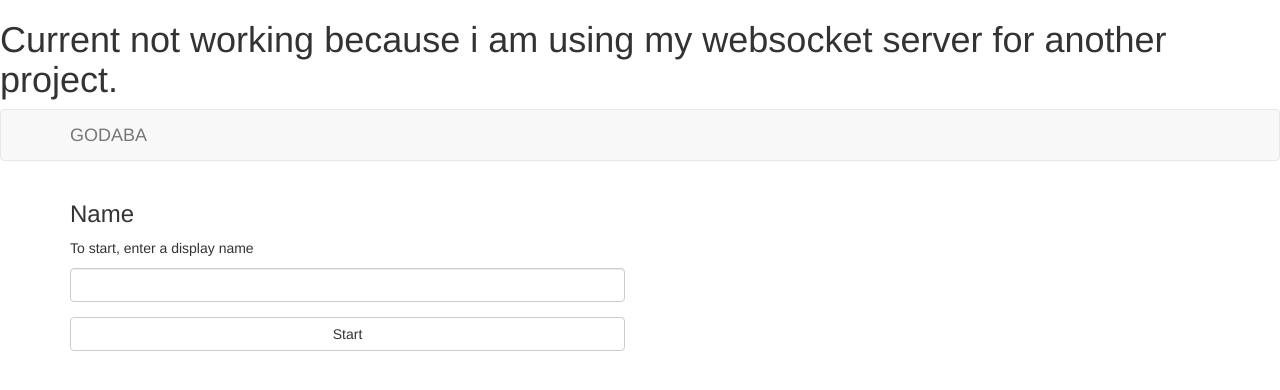
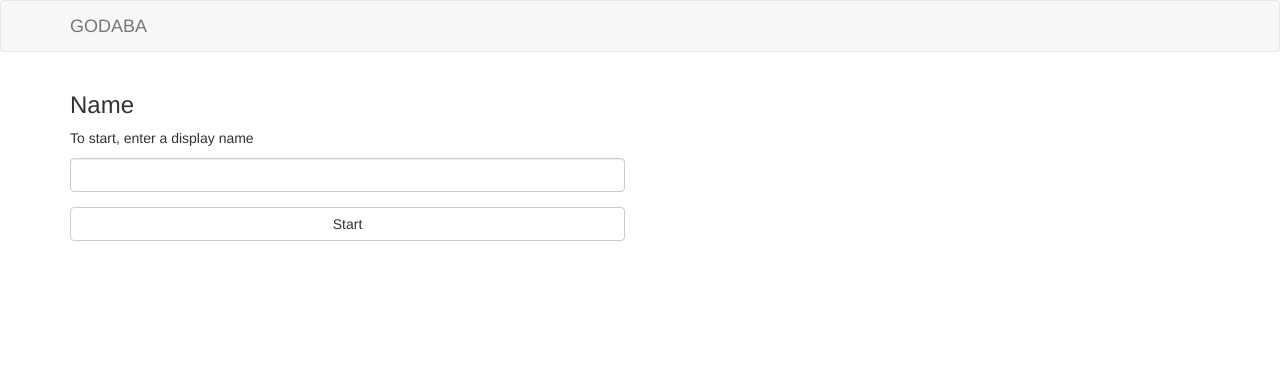
Before and after one commit to bottlezz/hanabi, a plain HTML site: page index.html in a window 1280 px wide. Drawn offline with Linux system fonts and the light colour scheme; no server answers.

Commit message:
Create index.html

```diff
--- a/index.html
+++ b/index.html
@@ -5,7 +5,6 @@
     <title>GODABA</title>
   </head>
   <body>
-    <h1>Current not working because i am using my websocket server for another project.</h1>
     <div id="root"></div>
     <script src="static/bundle.js"></script>
   </body>
```
